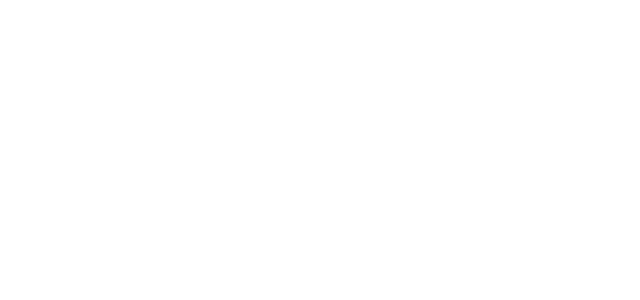
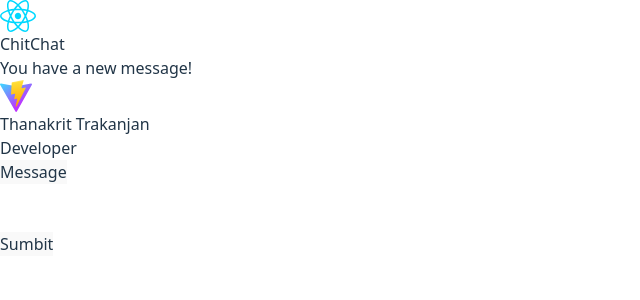
Before and after one commit to PerTrakanjan/reactts-vite, a React (Vite) app: page / in a window 1280 px wide. Shown: the top 300 px of the page, without its empty margins (0-640 px from the left). Built offline with nearby package versions, Linux system fonts and the light colour scheme.

Commit message:
Update App.tsx

```diff
--- a/src/App.tsx
+++ b/src/App.tsx
@@ -4,5 +4,10 @@ import Post from "./componets/post";
 type Props = {};
 
 export default function App({}: Props) {
-  return <></>;
+  return (
+    <>
+      <Chat />
+      <Post />
+    </>
+   );
 }
```
